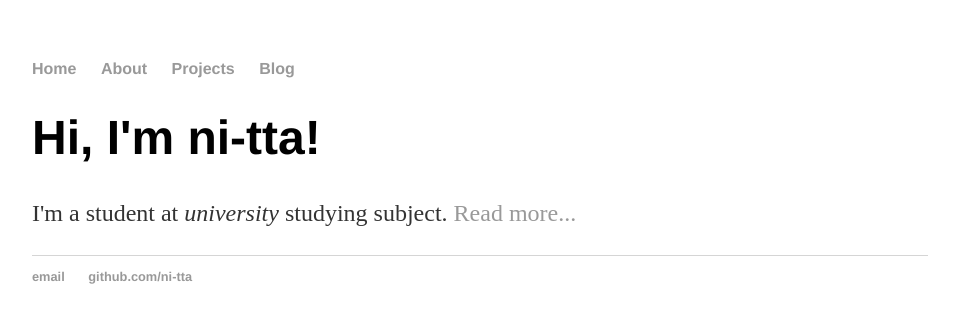
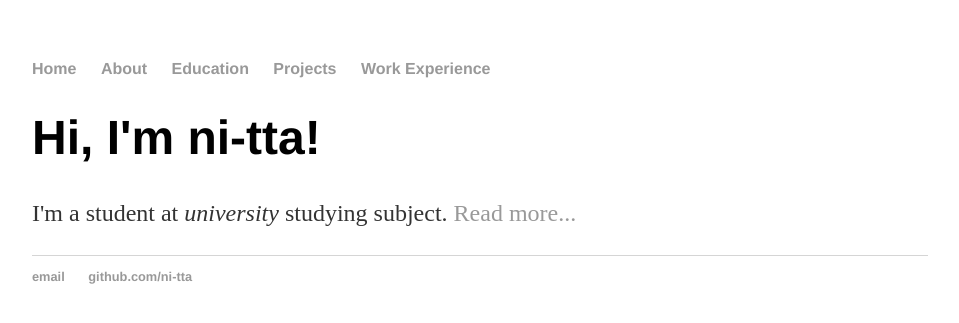
Before and after one commit to ni-tta/ni-tta.github.io, a Jekyll site: the page built from index.html, in a window 1280 px wide. Shown: the top 323 px of the page, without its empty margins (160-1119 px from the left). Built offline with Jekyll 4.4.1, drawn with Linux system fonts in a browser that asks for light colours.

Commit message:
Update default.html
add categories

```diff
--- a/_layouts/default.html
+++ b/_layouts/default.html
@@ -10,8 +10,9 @@
 	    		<ul>
 	        		<li><a href="/">Home</a></li>
 		        	<li><a href="/about">About</a></li>
+		        	<li><a href="/cv">Education</a></li>
 	        		<li><a href="/cv">Projects</a></li>
-	        		<li><a href="/blog">Blog</a></li>
+	        		<li><a href="/cv">Work Experience</a></li>
 	    		</ul>
 			</nav>
 			<div class="container">
```
